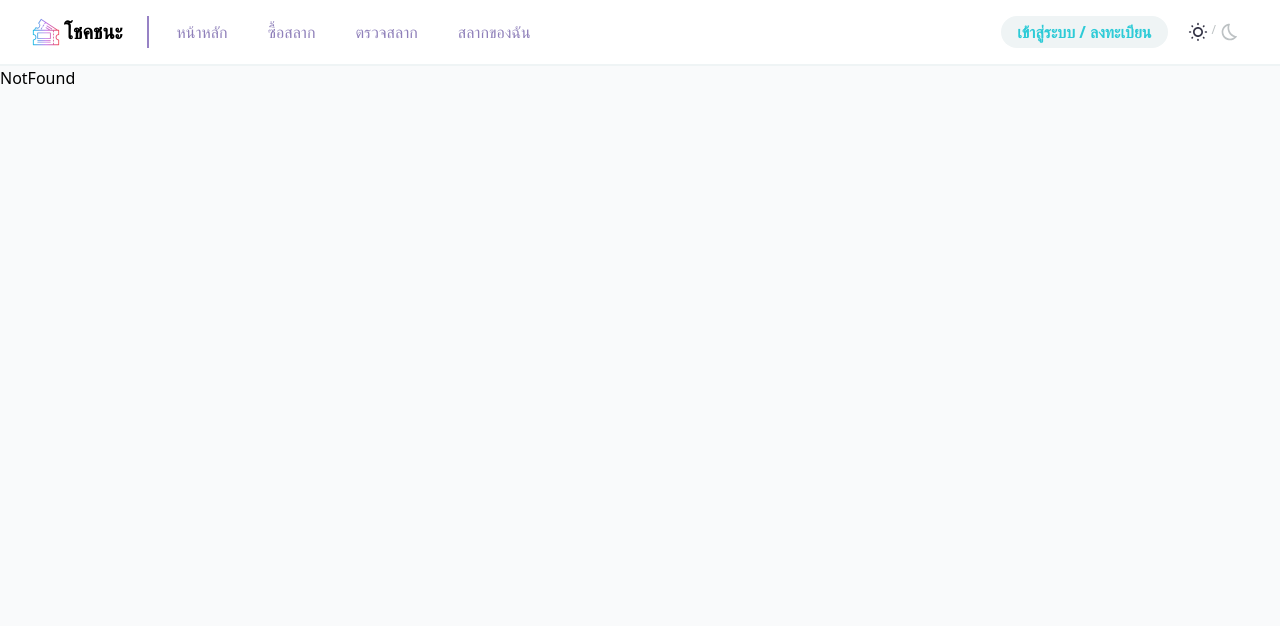
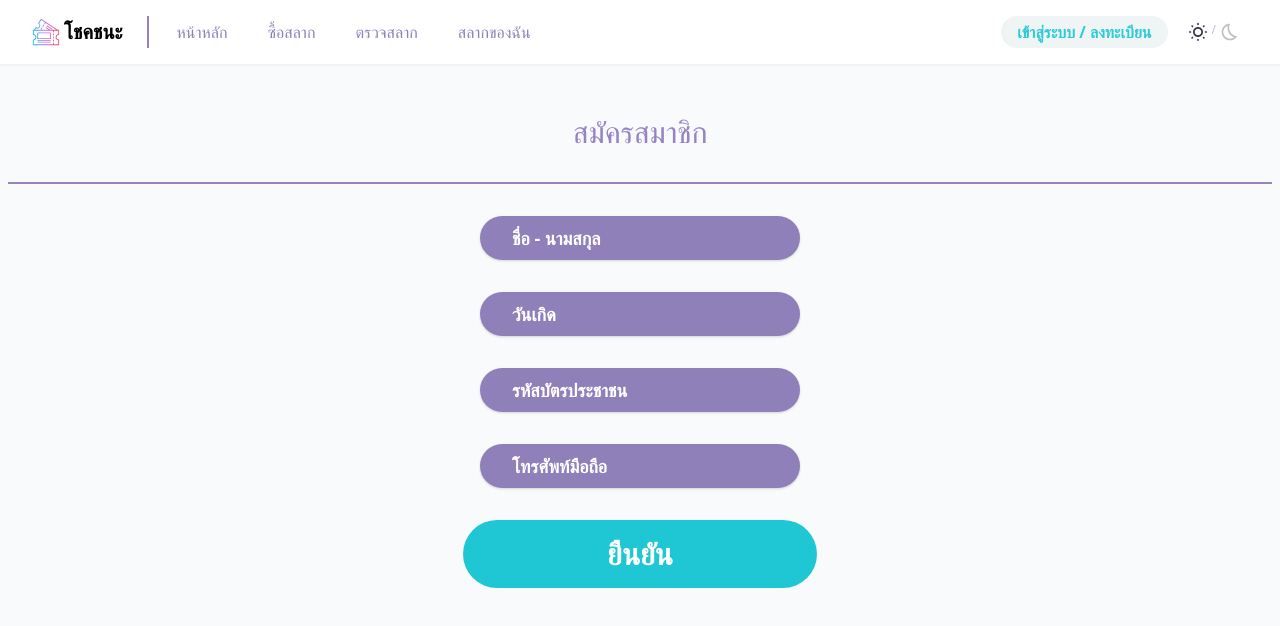
Before and after one commit to 0xNithi/chokchana-frontend, a React (Create React App) app: page /register in a window 1280 px wide. Shown: the top 626 px of the page. Built offline with nearby package versions, Linux system fonts and the light colour scheme; what @usedapp/core would draw is missing.

Commit message:
Add Register page

```diff
--- a/src/App.tsx
+++ b/src/App.tsx
@@ -9,6 +9,7 @@ const history = createBrowserHistory()
 
 const Home = React.lazy(() => import('./pages/Home'))
 const Pools = React.lazy(() => import('./pages/Pools'))
+const Register = React.lazy(() => import('./pages/Register'))
 const NotFound = React.lazy(() => import('./pages/NotFound'))
 
 const App: React.FC = () => {
@@ -23,6 +24,7 @@ const App: React.FC = () => {
         <Switch>
           <Route exact path="/" component={Home} />
           <Route path="/pools" component={Pools} />
+          <Route path="/register" component={Register} />
           <Route component={NotFound} />
         </Switch>
       </React.Suspense>
--- /dev/null
+++ b/src/pages/Register/Register.tsx
@@ -0,0 +1,39 @@
+import React from 'react'
+import Layout from '../../components/Layout'
+import Divider from '../../components/Divider'
+
+const Register: React.FC = () => {
+  return (
+    <Layout>
+      <div className="flex flex-col items-center space-y-8">
+        <div className="text-3xl text-purple-light pt-6">สมัครสมาชิก</div>
+        <Divider />
+        <input
+          type="text"
+          placeholder="ชื่อ - นามสกุล"
+          className="w-80 px-8 py-2 text-white text-lg font-semibold bg-purple-lightest rounded-full shadow placeholder-white outline-none focus:outline-none"
+        />
+        <input
+          type="text"
+          placeholder="วันเกิด"
+          className="w-80 h-11 px-8 py-2 text-white text-lg font-semibold bg-purple-lightest rounded-full shadow placeholder-white outline-none focus:outline-none"
+          onMouseEnter={(e) => (e.currentTarget.type = 'date')}
+          onBlur={(e) => (e.currentTarget.type = 'text')}
+        />
+        <input
+          type="text"
+          placeholder="รหัสบัตรประชาชน"
+          className="w-80 px-8 py-2 text-white text-lg font-semibold bg-purple-lightest rounded-full shadow placeholder-white outline-none focus:outline-none"
+        />
+        <input
+          type="text"
+          placeholder="โทรศัพท์มือถือ"
+          className="w-80 px-8 py-2 text-white text-lg font-semibold bg-purple-lightest rounded-full shadow placeholder-white outline-none focus:outline-none"
+        />
+        <button className="btn text-white bg-cyan text-3xl px-36 py-4">ยืนยัน</button>
+      </div>
+    </Layout>
+  )
+}
+
+export default Register
--- /dev/null
+++ b/src/pages/Register/index.ts
@@ -0,0 +1 @@
+export { default } from './Register'
```
